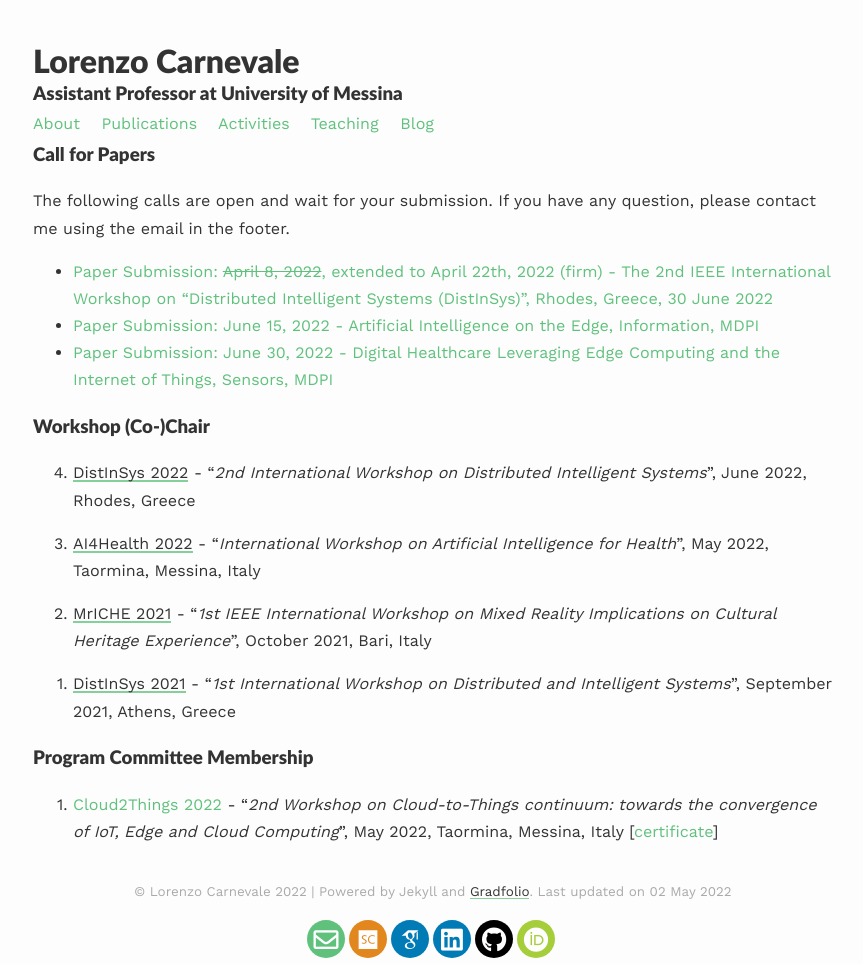
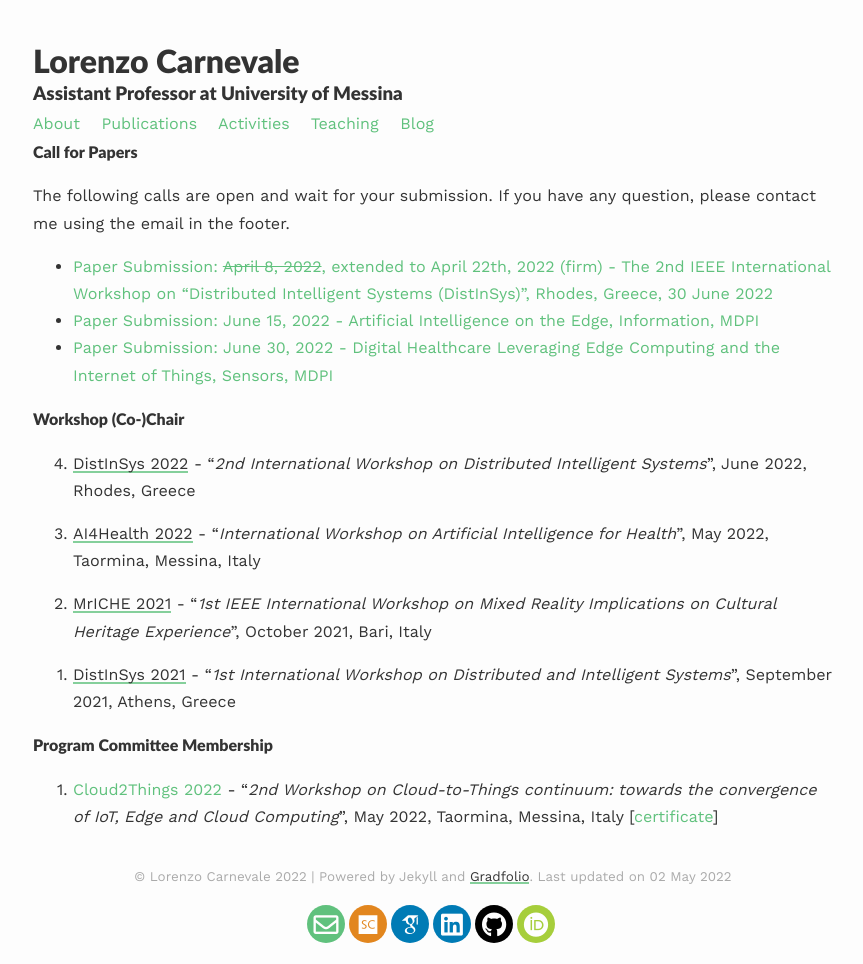
Before and after one commit to lcarnevale/lcarnevale.github.io, a Jekyll site: the page built from _pages/activities.md, in a window 1280 px wide. Shown: the whole page, without its empty margins (207-1070 px from the left). Built offline with Jekyll 4.4.1, drawn with Linux system fonts in a browser that asks for light colours; nearby versions of some CDN libraries; some web fonts are replaced.

Commit message:
change section title size

```diff
--- a/_pages/activities.md
+++ b/_pages/activities.md
@@ -5,14 +5,14 @@ permalink: /activities/
 published: true
 ---
 
-### Call for Papers
+#### Call for Papers
 The following calls are open and wait for your submission. If you have any question, please contact me using the email in the footer.
 
 - [Paper Submission: <strike>April 8, 2022</strike>, extended to April 22th, 2022 (firm) - The 2nd IEEE International Workshop on "Distributed Intelligent Systems (DistInSys)", Rhodes, Greece, 30 June 2022](https://fcrlab.unime.it/calls/distinsys2022)
 - [Paper Submission: June 15, 2022 - Artificial Intelligence on the Edge, Information, MDPI](https://www.mdpi.com/journal/information/special_issues/AI_on_the_edge)
 - [Paper Submission: June 30, 2022 - Digital Healthcare Leveraging Edge Computing and the Internet of Things, Sensors, MDPI](https://www.mdpi.com/journal/sensors/special_issues/digihealth_IoT)
 
-### Workshop (Co-)Chair
+#### Workshop (Co-)Chair
 0. [DistInSys 2022](https://fcrlab.unime.it/calls/distinsys2022) - "<i>2nd International Workshop on Distributed Intelligent Systems</i>", June 2022, Rhodes, Greece
 
 0. [AI4Health 2022](https://www.ai4health.icar.cnr.it) - "<i>International Workshop on Artificial Intelligence for Health</i>", May 2022, Taormina, Messina, Italy
@@ -22,6 +22,6 @@ The following calls are open and wait for your submission. If you have any quest
 0. [DistInSys 2021](https://fcrlab.unime.it/calls/distinsys2021) - "<i>1st International Workshop on Distributed and Intelligent Systems</i>", September 2021, Athens, Greece
 {: reversed="reversed"}
 
-### Program Committee Membership
-0. [Cloud2Things 2022](https://cloud2things2022.netsons.org/) - "<i>2nd Workshop on Cloud-to-Things continuum: towards the convergence of IoT, Edge and Cloud Computing</i>", May 2022, Taormina, Messina, Italy [[certificate](https://drive.google.com/file/d/1tR7AiEKAzVlR0Z5y8EHwjZcD36Pztheb/view?usp=sharing)]
+#### Program Committee Membership
+0. [Cloud2Things 2022](https://cloud2things2022.netsons.org) - "<i>2nd Workshop on Cloud-to-Things continuum: towards the convergence of IoT, Edge and Cloud Computing</i>", May 2022, Taormina, Messina, Italy [[certificate](https://drive.google.com/file/d/1tR7AiEKAzVlR0Z5y8EHwjZcD36Pztheb/view?usp=sharing)]
 {: reversed="reversed"}
```
